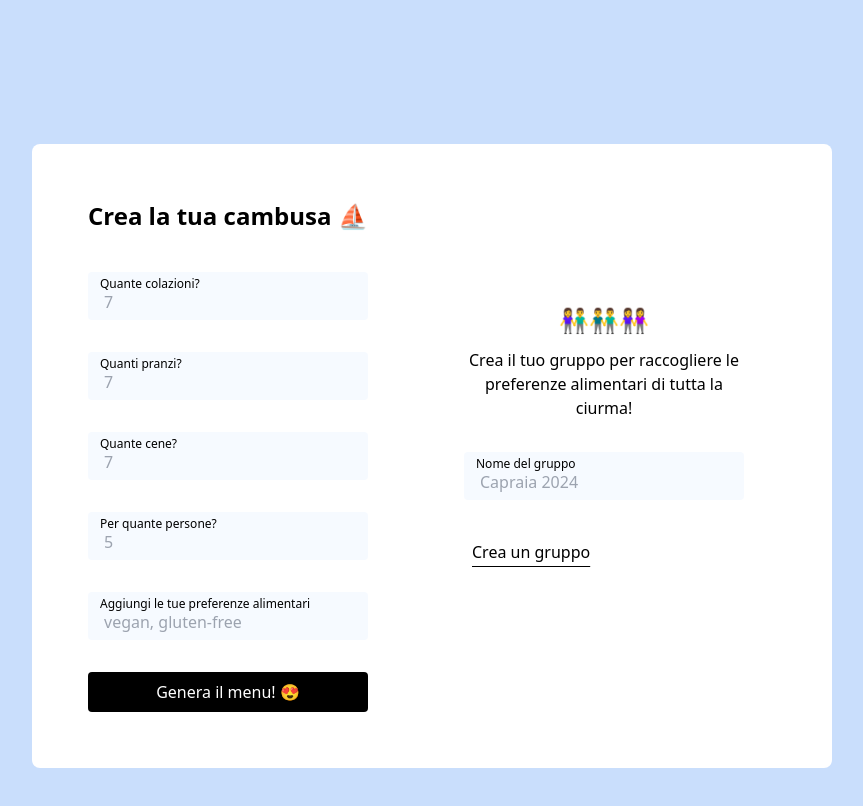
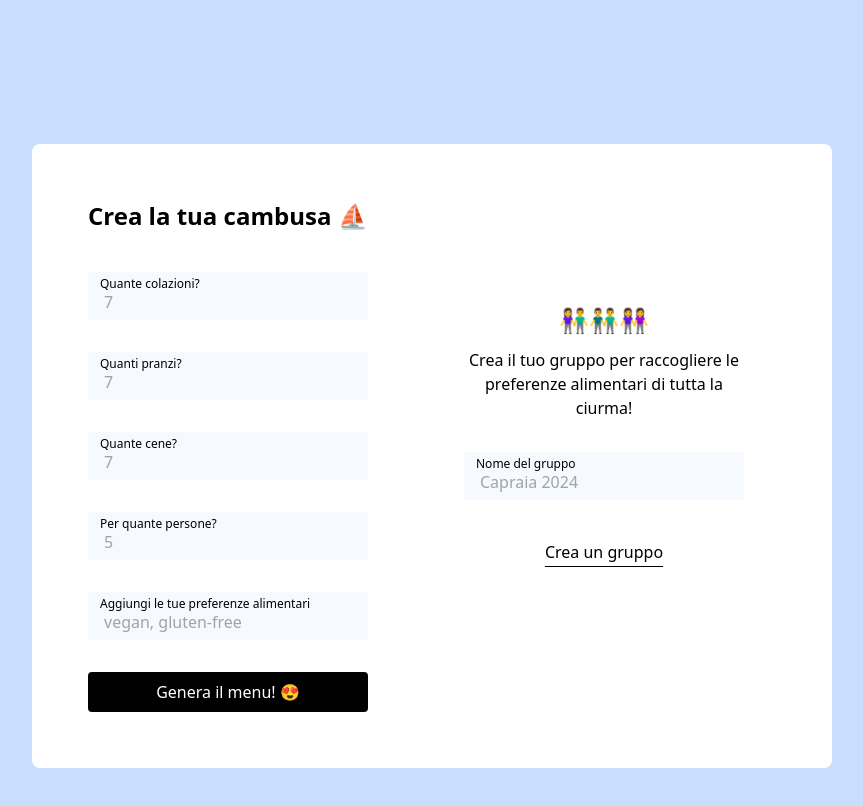
Before and after one commit to artscomi/cambusa, a Next.js app: page / in a window 1280 px wide. Shown: the top 806 px of the page, without its empty margins (208-1071 px from the left). Built offline with nearby package versions, Linux system fonts and the light colour scheme.

Commit message:
chore(): button margin

```diff
--- a/components/MainForm/CreateGroupBox.tsx
+++ b/components/MainForm/CreateGroupBox.tsx
@@ -44,7 +44,7 @@ export const CreateGroupBox = () => {
           {error && <p className="text-red-500">{error}</p>}
           <button
             type="submit"
-            className="h-15 p-2 underline underline-offset-8 block mr-auto"
+            className="h-15 p-2 underline underline-offset-8 block m-auto"
           >
             Crea un gruppo
           </button>
```
